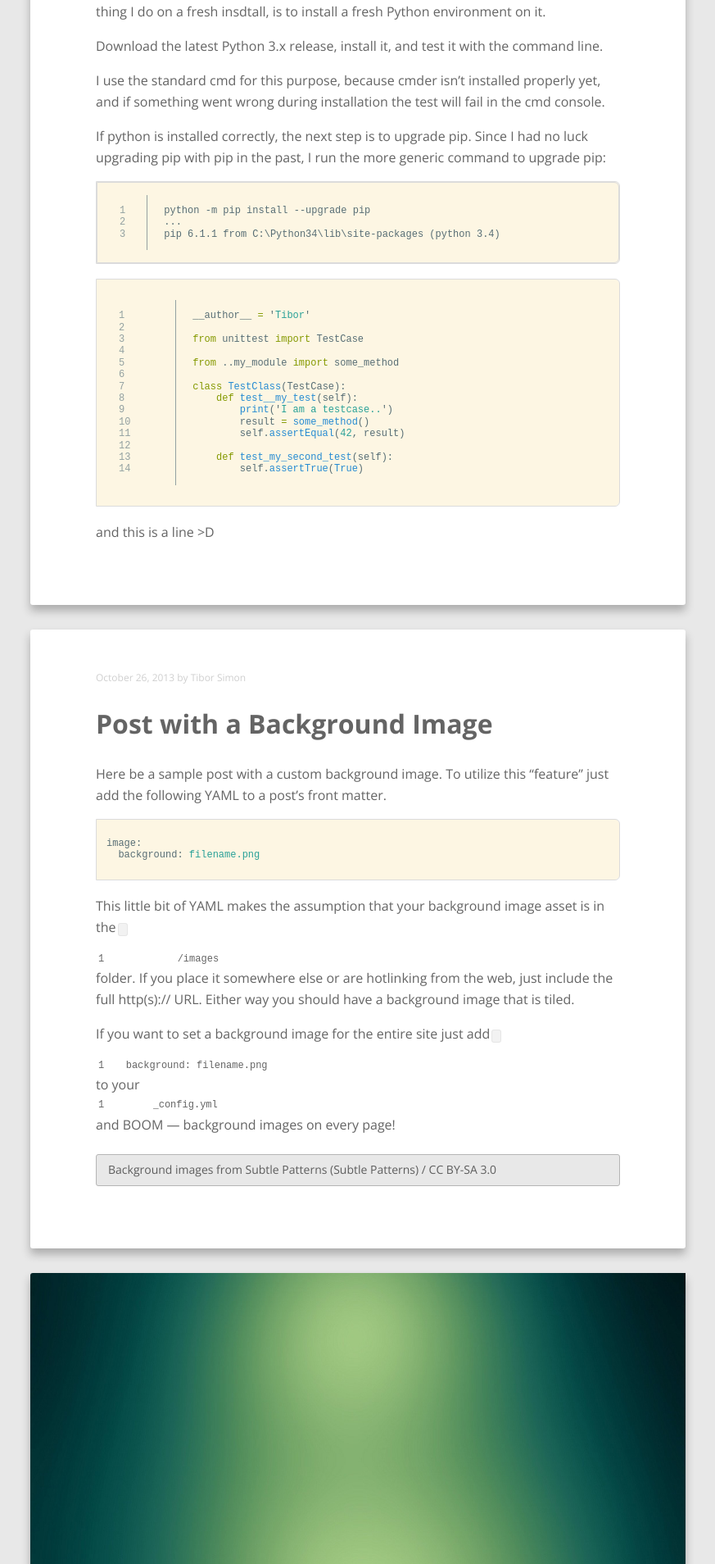
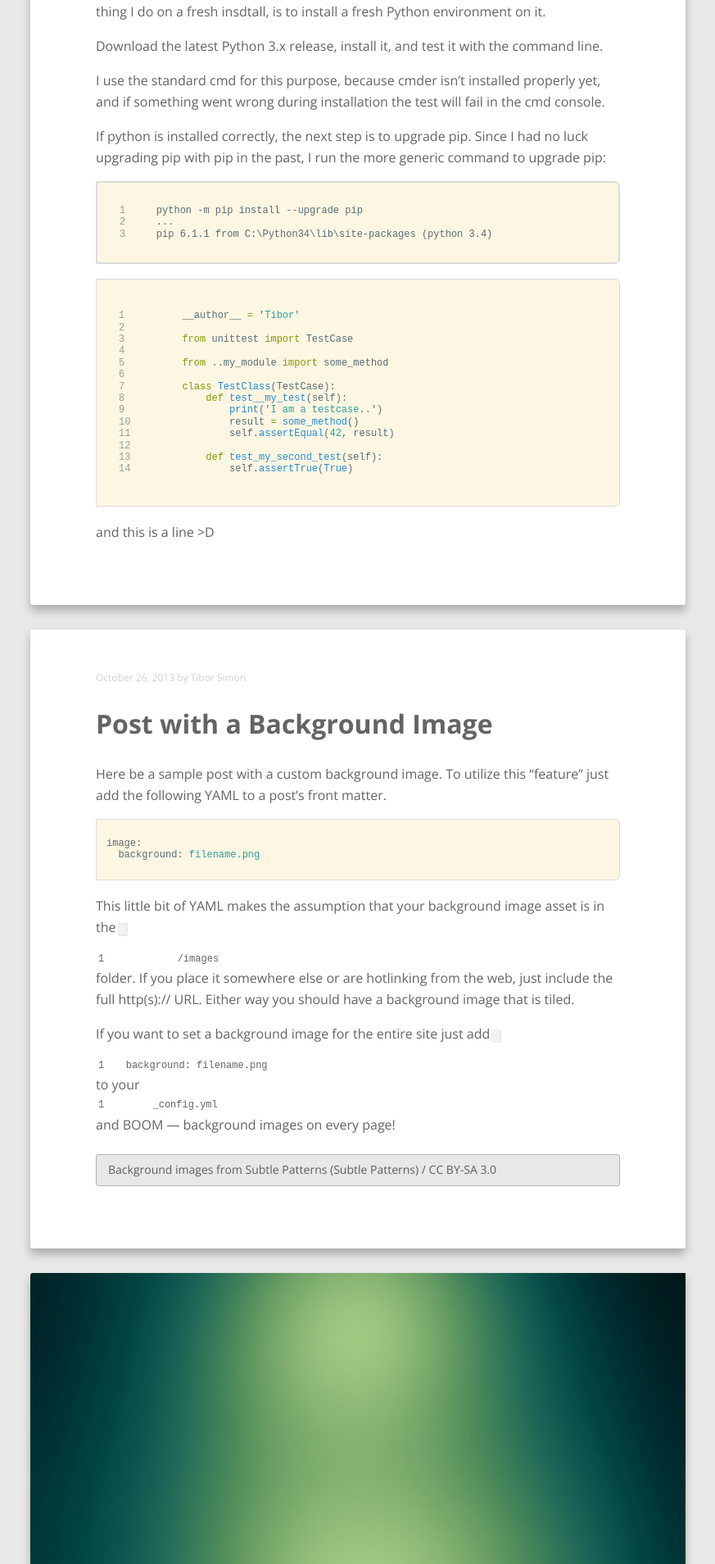
Before and after one commit to tiborsimon/tiborsimon.github.io, a Jekyll site: the page built from index.html, in a window 1280 px wide. Shown: the part 707-2615 px from the top of the page at 82% size, without its empty margins (203-1076 px from the left). Built offline with Jekyll 4.4.1, drawn with Linux system fonts in a browser that asks for light colours; nearby versions of some CDN libraries; the list of posts is cut into pages by our own code.

Commit message:
Update _pygments.scss

```diff
--- a/_sass/_pygments.scss
+++ b/_sass/_pygments.scss
@@ -11,12 +11,7 @@
         padding: 1em;
     }
     .hhl { background-color: #fdf6e3;}
-    .lineno {
-        color: #93a1a1;
-        padding-right: 15px;
-        border-right: 1px solid;
-        margin-right: 4px;
-     } /* Line Numbers */
+    .lineno { color: #93a1a1 } /* Line Numbers */
     .c { color: #93a1a1 } /* Comment */
     .err { color: #586e75 } /* Error */
     .g { color: #586e75 } /* Generic */
```
